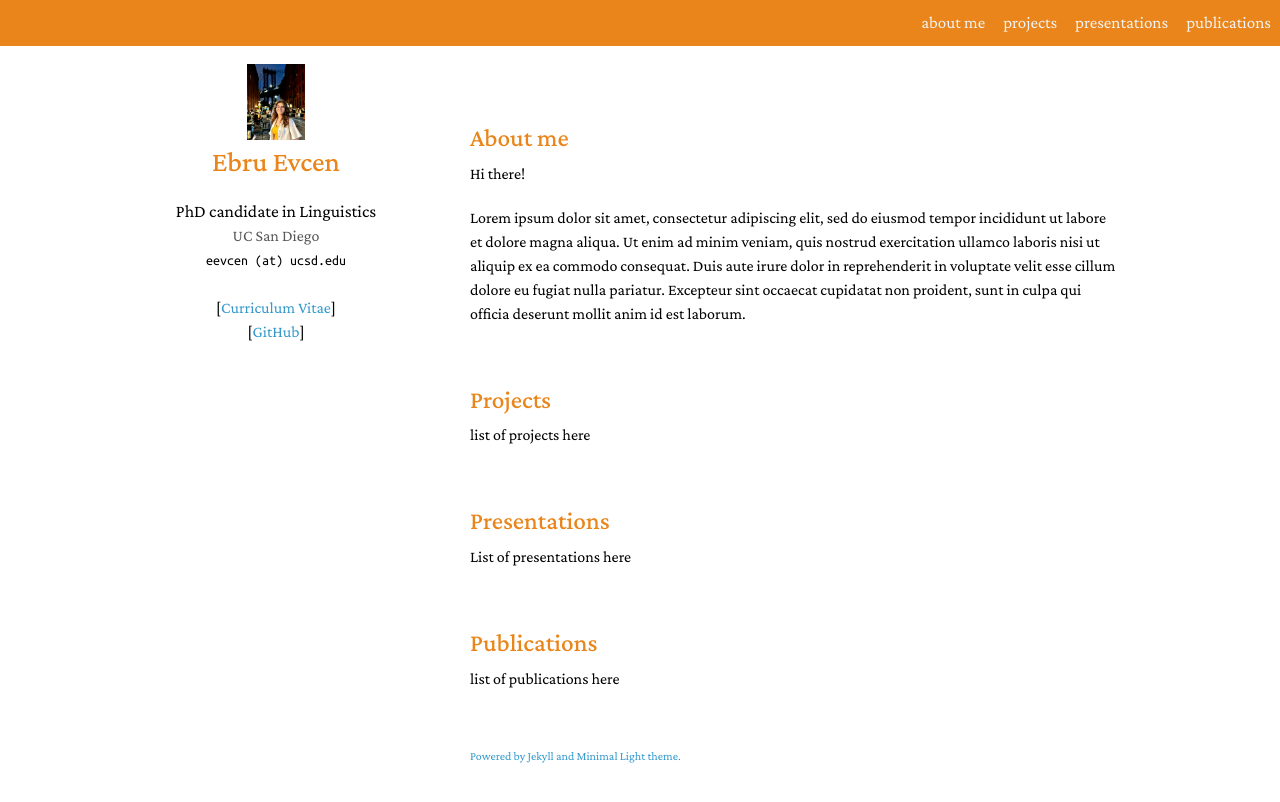
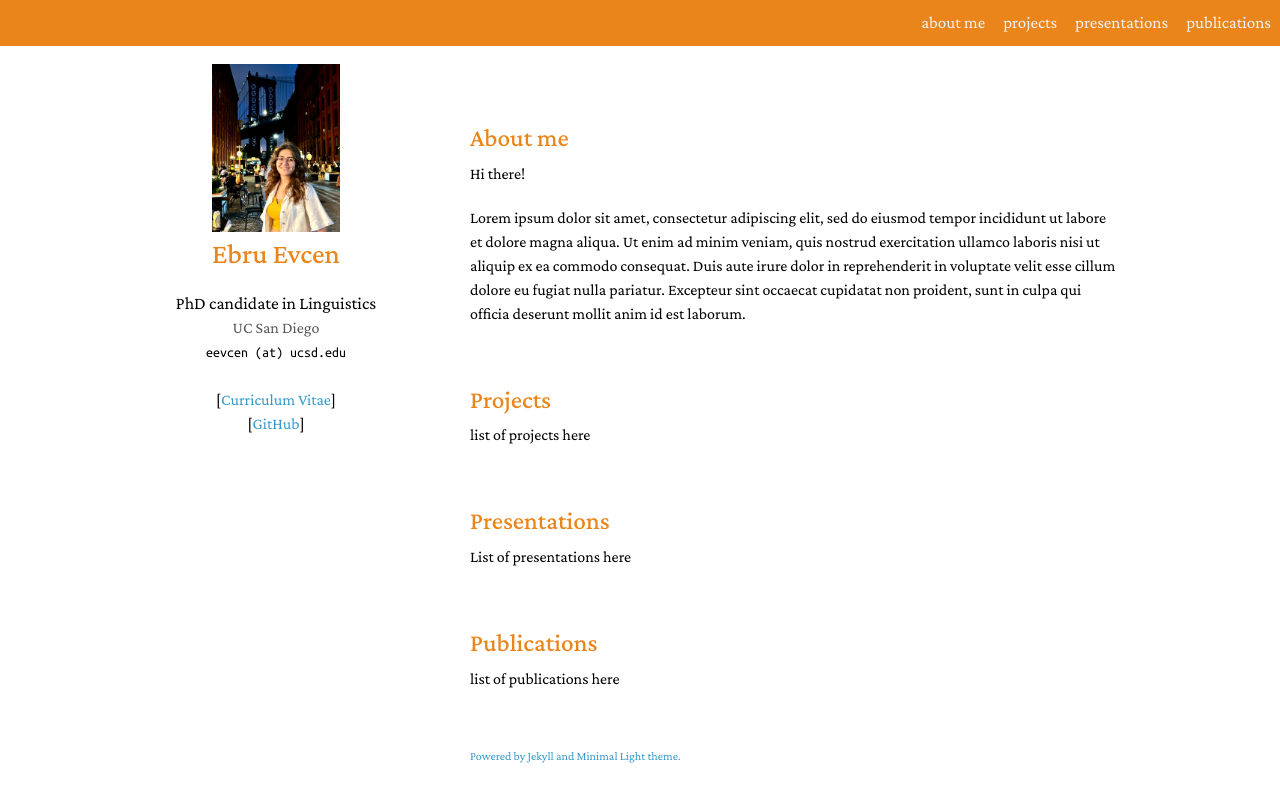
Before and after one commit to ebruevcen/ebruevcen.github.io, a Jekyll site: the page built from index.md, in a window 1280 px wide. Shown: the top 802 px of the page. Built offline with Jekyll 4.4.1, drawn with Linux system fonts in a browser that asks for light colours; a style sheet for code colours, icons or effects is not loaded.

Commit message:
Update minimal-light.scss

```diff
--- a/_sass/minimal-light.scss
+++ b/_sass/minimal-light.scss
@@ -54,7 +54,7 @@ papertitle { font-weight: 600; font-size: 100%; }
 
 .image.avatar img {
     border-radius: 0; /* Remove circular border radius */
-    width: 25%; /* Make the image take up the full width of the container */
+    width: 55%; /* Make the image take up the full width of the container */
     padding: 0; /* Remove padding */
 }
 
```
